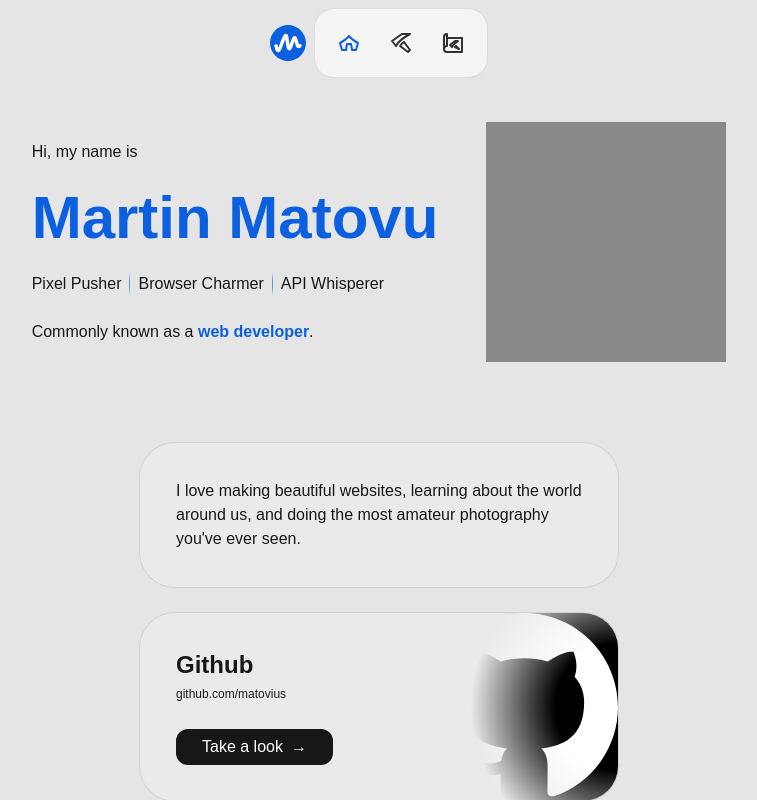
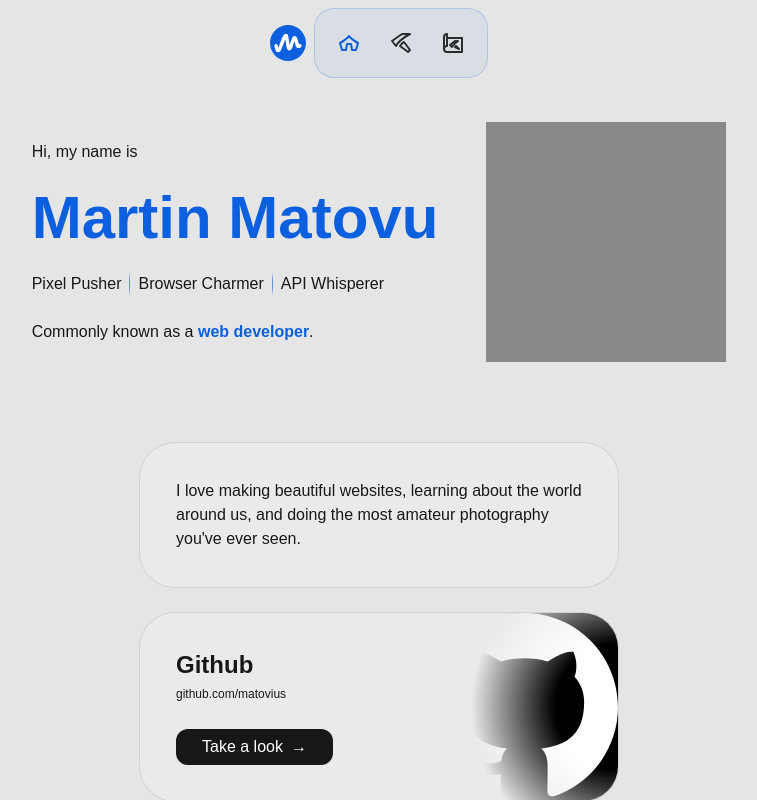
Before and after one commit to matovius/martin, a SvelteKit app: page / in a window 1280 px wide. Shown: the whole page, without its empty margins (261-1018 px from the left). Built offline with nearby package versions, Linux system fonts and the light colour scheme.

Commit message:
Add dynamic colors to nav wrapper

```diff
--- a/src/routes/+layout.svelte
+++ b/src/routes/+layout.svelte
@@ -25,7 +25,16 @@
 			>
 				<MyLogo />
 			</div>
-			<div class="nav-wrapper">
+			<div
+				class="nav-wrapper"
+				data-route={$page.url.pathname === '/'
+					? '/'
+					: $page.url.pathname.includes('/micro-works')
+					? '/micro-works'
+					: $page.url.pathname.includes('/projects')
+					? '/projects'
+					: null}
+			>
 				<nav class="navigation">
 					<ul>
 						<li class="nav-item">
@@ -122,7 +131,7 @@
 		}
 
 		&[data-route='/projects'] {
-			color: hsl(133, 90%, 46%);
+			color: hsl(133, 90%, 33%);
 		}
 	}
 
@@ -133,7 +142,22 @@
 		border-radius: 1.25rem /* 20px */;
 		border: 1px solid hsla(0, 0%, 0%, 0.1);
 		background: hsla(0, 0%, 100%, 0.6);
-		backdrop-filter: blur(4px);
+		backdrop-filter: blur(8px);
+
+		&[data-route='/'] {
+			border-color: hsl(216, 90%, 46%, 0.2);
+			background: hsl(216, 90%, 46%, 0.05);
+		}
+
+		&[data-route='/micro-works'] {
+			border-color: hsl(315, 90%, 46%, 0.2);
+			background: hsl(315, 90%, 46%, 0.05);
+		}
+
+		&[data-route='/projects'] {
+			border-color: hsl(133, 90%, 33%, 0.2);
+			background: hsl(133, 90%, 33%, 0.05);
+		}
 	}
 
 	.navigation {
```
